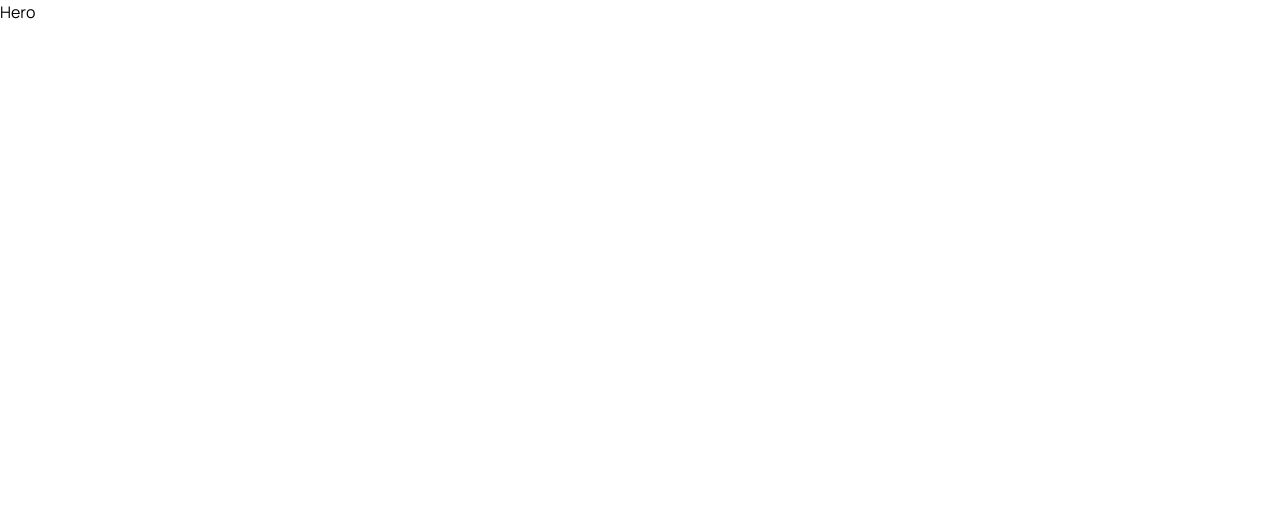
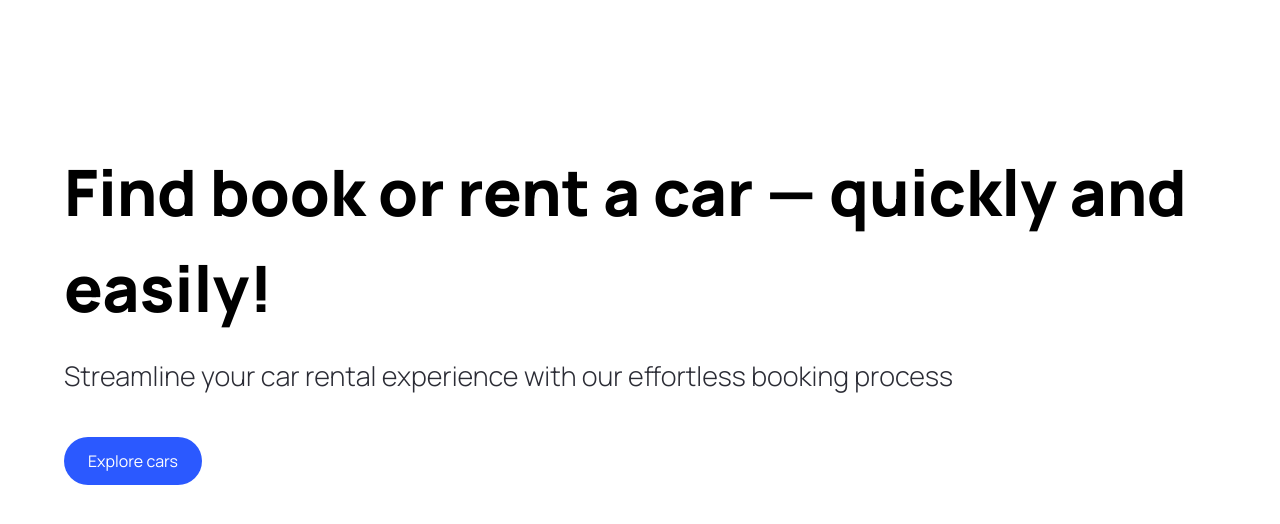
Before and after one commit to LinoXsama/cars-next-JS, a Next.js app: page / in a window 1280 px wide. Shown: the top 524 px of the page. Built offline with nearby package versions, Linux system fonts and the light colour scheme.

Commit message:
Création du composant CustomButton et des types TS !

```diff
--- a/app/page.tsx
+++ b/app/page.tsx
@@ -1,5 +1,5 @@
 import { Hero } from "@/components";
-import Image from "next/image";
+// import Image from "next/image";
 
 export default function Home() {
   return (
--- /dev/null
+++ b/components/CustomButton.tsx
@@ -0,0 +1,22 @@
+"use client";
+
+import { CustomButtonProps } from '@/types';
+import Image from 'next/image';
+
+
+const CustomButton = ({ title, containerStyles, handleClick }: CustomButtonProps) => {
+    return (
+        <button
+            disabled={false}
+            type={"button"}
+            className={`custom-btn ${containerStyles}`}
+            onClick={handleClick}
+        >
+            <span className={`flex-1`}>
+                {title}
+            </span>
+        </button>
+    );
+};
+
+export default CustomButton;
--- a/components/Hero.tsx
+++ b/components/Hero.tsx
@@ -1,9 +1,31 @@
-import React from 'react'
+'use client';
+// import React from 'react';
+import CustomButton  from './CustomButton';
 
 const Hero = () => {
+    const handleScroll = () => {
+
+    };
+
     return (
-        <div>Hero</div>
+        <div className='hero'>
+            <div className='flex-1 pt-36 padding-x'>
+                <h1 className='hero__title'>
+                    Find book or rent a car &mdash; quickly and easily!
+                </h1>
+
+                <p className='hero__subtitle'>
+                    Streamline your car rental experience with our effortless booking process
+                </p>
+
+                <CustomButton
+                    title="Explore cars"
+                    containerStyles="bg-primary-blue text-white rounded-full mt-10"
+                    handleClick={handleScroll}
+                />
+            </div>
+        </div>
     )
 }
 
-export default Hero
+export default Hero;
--- a/components/index.ts
+++ b/components/index.ts
@@ -1,5 +1,7 @@
 import Hero from './Hero';
+import CustomButton from './CustomButton';
 
 export {
-    Hero
+    Hero,
+    CustomButton
 };
--- /dev/null
+++ b/types/index.ts
@@ -0,0 +1,7 @@
+import { MouseEventHandler } from 'react';
+
+export interface CustomButtonProps {
+	title: string;
+	containerStyles?: string;
+	handleClick?: MouseEventHandler<HTMLButtonElement>;
+};
```
